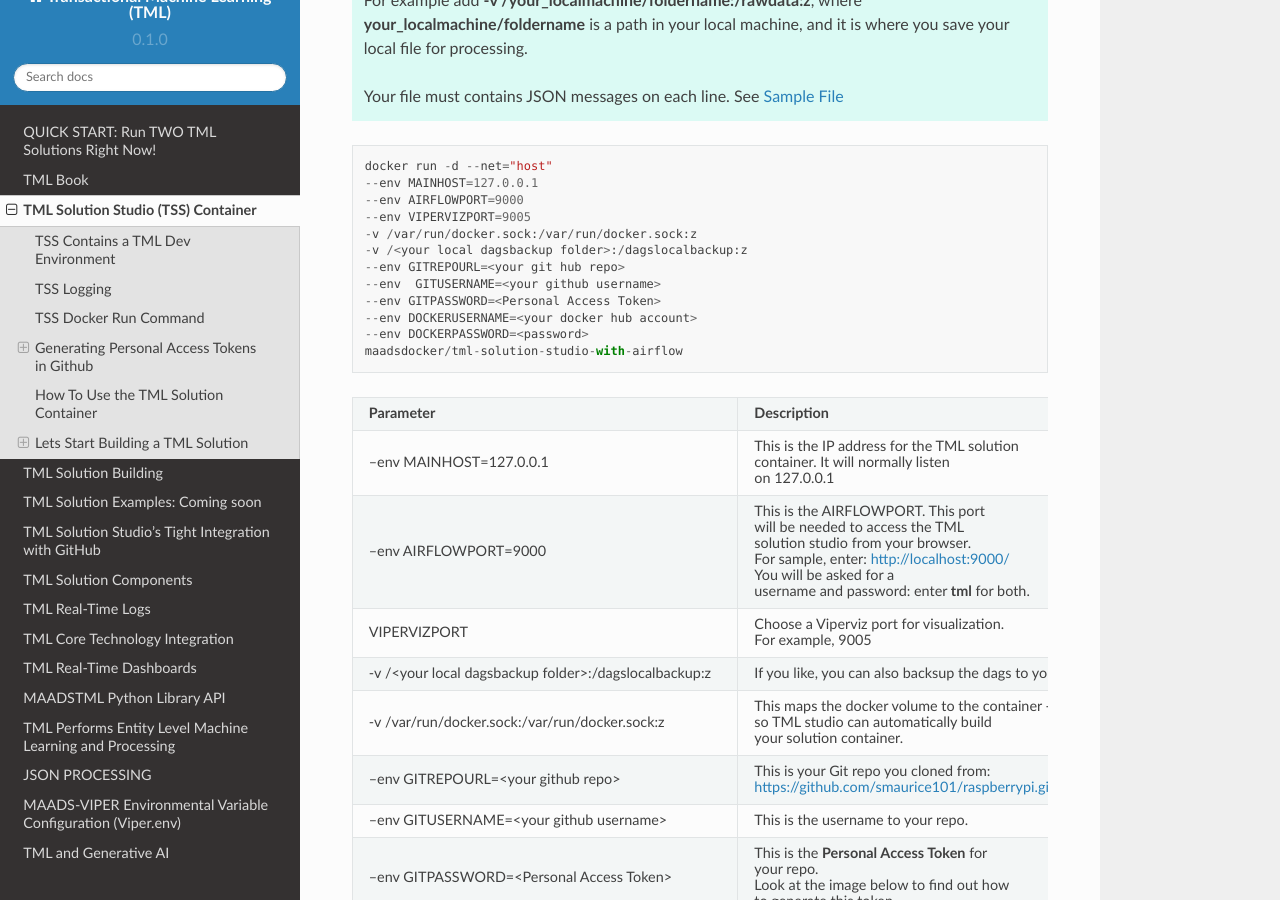
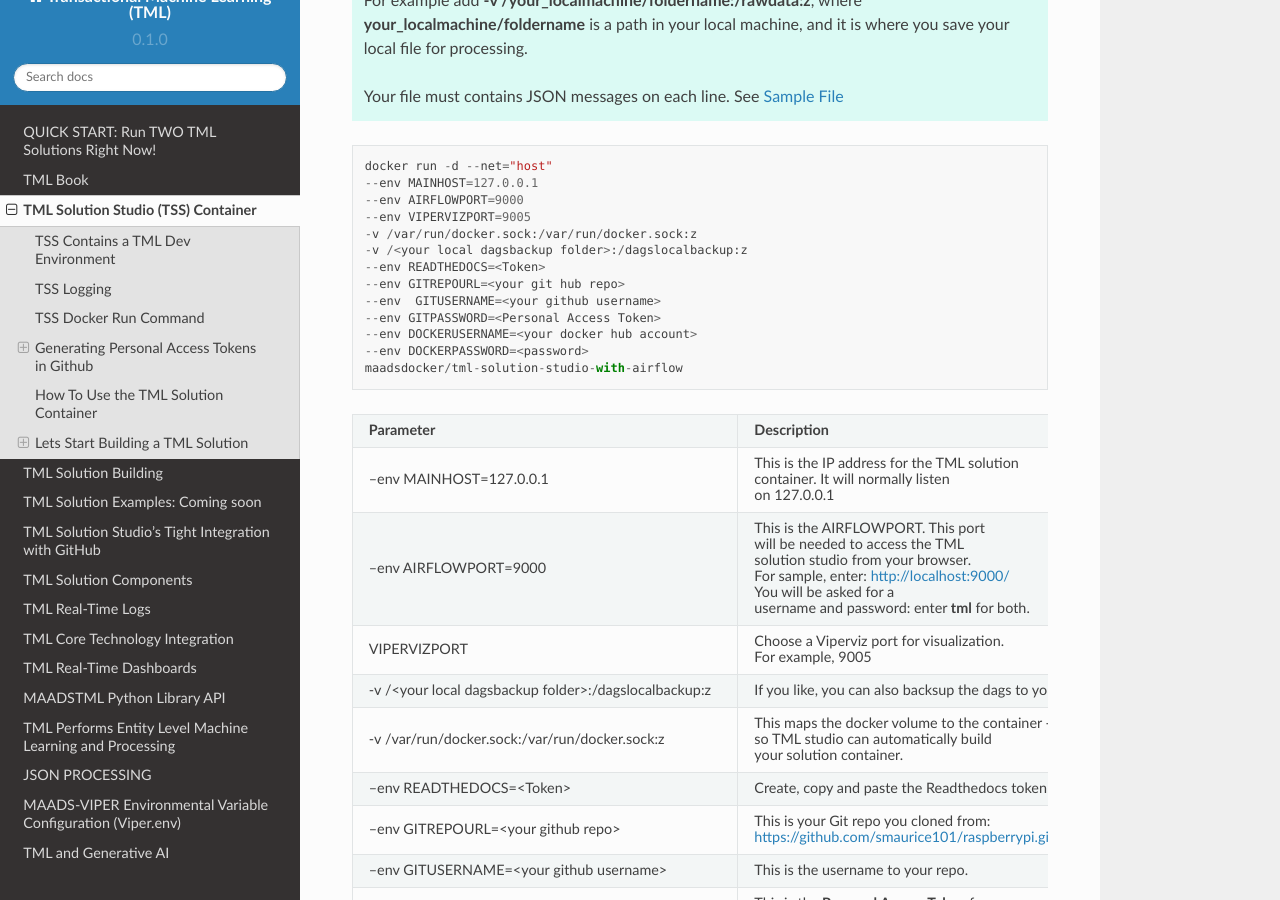
Before and after one commit to smaurice101/readthedocs, a Sphinx documentation site: the page built from docs/source/docker.rst, in a window 1280 px wide and 900 px high, scrolled down 2355 px. Built offline with Sphinx 7.4.7 and the Read the Docs theme 2.0.0, drawn with Linux system fonts in a browser that asks for light colours.

Commit message:
Update docker.rst

```diff
--- a/docs/source/docker.rst
+++ b/docs/source/docker.rst
@@ -73,6 +73,7 @@
    --env VIPERVIZPORT=9005
    -v /var/run/docker.sock:/var/run/docker.sock:z
    -v /<your local dagsbackup folder>:/dagslocalbackup:z
+   --env READTHEDOCS=<Token>
    --env GITREPOURL=<your git hub repo>
    --env  GITUSERNAME=<your github username>
    --env GITPASSWORD=<Personal Access Token>
@@ -114,6 +115,8 @@
        so TML studio can automatically build
 
        your solution container.
+   * - --env READTHEDOCS=<Token>
+     - Create, copy and paste the Readthedocs token here.  Refer to :ref:``
    * - --env GITREPOURL=<your github repo>
      - This is your Git repo you cloned from:
 
```
